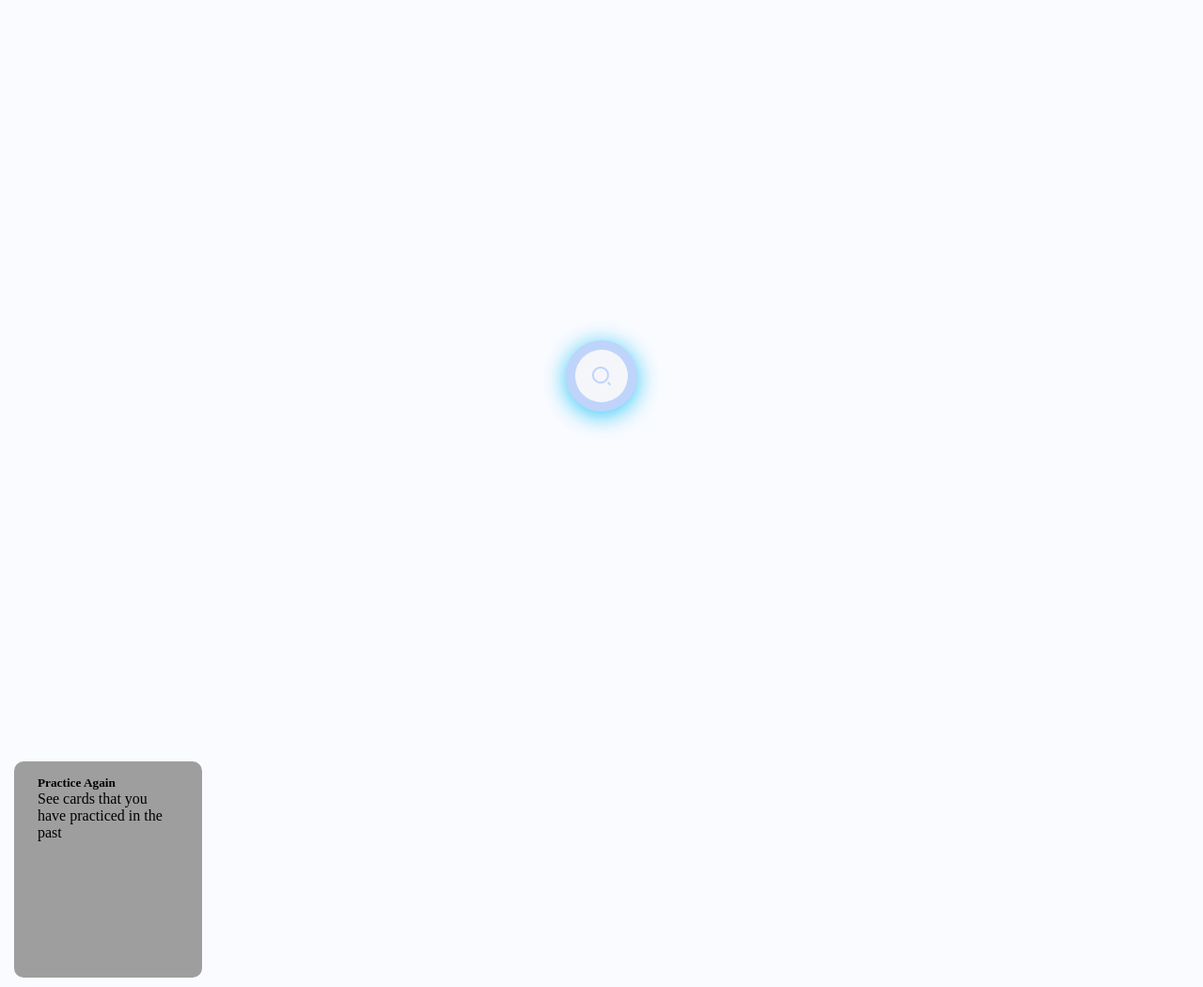
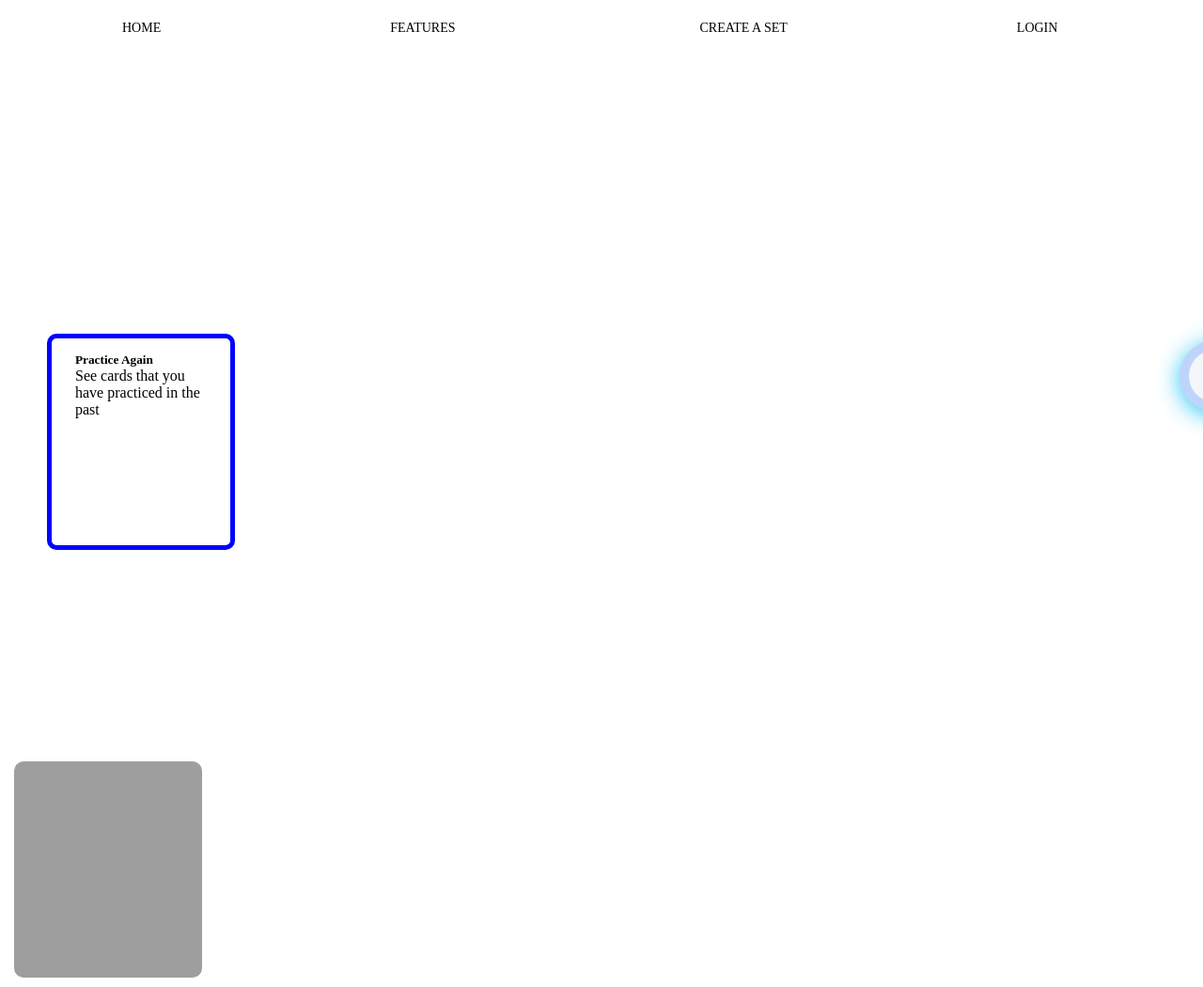
Before and after one commit to Logan-Borzych/quizlet2electricboogaloo, a Flask app: page /explore in a window 1280 px wide; the page is wider, and only the part inside the window is pictured. Shown: that part at 94% size. Run offline with Flask 3, Linux system fonts and the light colour scheme; grey boxes are pictures that could not be loaded.

Commit message:
dont break

```diff
--- a/static/css/explorecss.css
+++ b/static/css/explorecss.css
@@ -28,12 +28,10 @@
   margin: 0;
 }
 
-body {
-  background-color: var(--body-color);
-}
+
 
 /*=============== SEARCH ===============*/
-.container {
+.containerother {
   height: 100vh;
   margin-inline: 1.5rem;
   display: grid;
@@ -50,6 +48,7 @@ body {
   padding: 10px;
   overflow: hidden;
   transition: width 0.5s cubic-bezier(0.9, 0, 0.3, 0.9);
+
 }
 .search__input {
   border: none;
@@ -82,6 +81,7 @@ body {
   place-items: center;
   cursor: pointer;
   transition: transform 0.6s cubic-bezier(0.9, 0, 0.3, 0.9);
+
 }
 .search__icon, .search__close {
   color: var(--white-color);
@@ -133,4 +133,19 @@ body {
     border-inline-color: black;
     color: black;
   }
+  .card{
+    width:200px;
+    height: 230px;
+    display: inline-block;
+    border-radius: 10px;
+    padding: 15px 25px;
+    box-sizing: border-box;
+    cursor: pointer;
+   border: 5px solid blue;
+   margin: -10px 10px;
+   transform: translateY(-200%);
+
 }
+
+
+}
--- a/static/css/navbardesgin.css
+++ b/static/css/navbardesgin.css
@@ -1,13 +1,13 @@
 @import url('https://fonts.googleapis.com/css?family=Work+Sans:400,600');
-body {
+.index {
 	margin: 0;
-	background: rgb(219, 234, 238);
+	background: rgb(209, 228, 233);
 	font-family: 'Work Sans', sans-serif;
 	font-weight: 800;
 }
 
 .container {
-	width: 70%;
+	width: 100%;
 	margin: 50 auto;
 }
 
@@ -28,6 +28,7 @@ nav {
   float: left;
   justify-content: space-between;
   padding: 10px;
+
 
 
 }
--- a/templates/base.html
+++ b/templates/base.html
@@ -8,8 +8,13 @@
 <head>
         <meta charset="UTF-8">
         <meta name="viewport" content="width=device-width, initial-scale=1.0">
+        {% block top_css %}
+
+        {% endblock %}
         <!--<link rel="stylesheet" href="https://cdn.jsdelivr.net/npm/bootstrap@4.5.3/dist/css/bootstrap.min.css" integrity="sha384-TX8t27EcRE3e/ihU7zmQxVncDAy5uIKz4rEkgIXeMed4M0jlfIDPvg6uqKI2xXr2" crossorigin="anonymous">-->
         <link rel="stylesheet" href= "../static/css/navbardesgin.css">
+        {% block css %}
+        {% endblock %}
         <title>{% block title %}{% endblock %}</title>
 
 </head>
--- a/templates/explore.html
+++ b/templates/explore.html
@@ -1,18 +1,18 @@
-<!DOCTYPE html>
-    <html lang="en">
-    <head>
-        <meta charset="UTF-8">
-        <meta name="viewport" content="width=device-width, initial-scale=1.0">
+{% extends "base.html" %}
+{% block title %}fuck you{% endblock %}
+{% block top_css %}
+<link rel="stylesheet" href= "../static/css/explorecss.css">
 
-        <link href="https://cdn.jsdelivr.net/npm/remixicon@2.5.0/fonts/remixicon.css" rel="stylesheet">
+ {% endblock %}
+{% block css %}
 
-        <link rel="stylesheet" href="../static/css/explorecss.css">
 
-        <title>Search Bar</title>
-    </head>
+{% endblock %}
+{% block content %}
     <body>
 
-        <div class="container">
+
+        <div class="containerother">
             <form action="http://127.0.0.1:5000/sets" class="search" id="search-bar">
                 <input type="search" placeholder="Type something..." name="/" class="search__input">
 
@@ -22,14 +22,16 @@
                 </div>
             </form>
         </div>
-            <div class = "col">
-                <div class = "card">
-                    <h5>Practice Again</h5>
-                    <p>See cards that you have practiced in the past</p>
-                </div>
+
+        </div>
+        <div class = "col">
+            <div class = "card">
+                <h5>Practice Again</h5>
+                <p>See cards that you have practiced in the past</p>
             </div>
         </div>
 
         <script src="../static/js/explorejs.js"></script>
     </body>
 </html>
+{% endblock %}
--- a/templates/index.html
+++ b/templates/index.html
@@ -1,7 +1,7 @@
 {% extends "base.html" %}
 {% block title %}{% endblock %}
 {% block content %}
-<body>
+<body class="index">
     <header>
         <div class="content">
             <h1>BetterQuizlet</h1>
```
Also changed, not shown: instance/terms.db.
